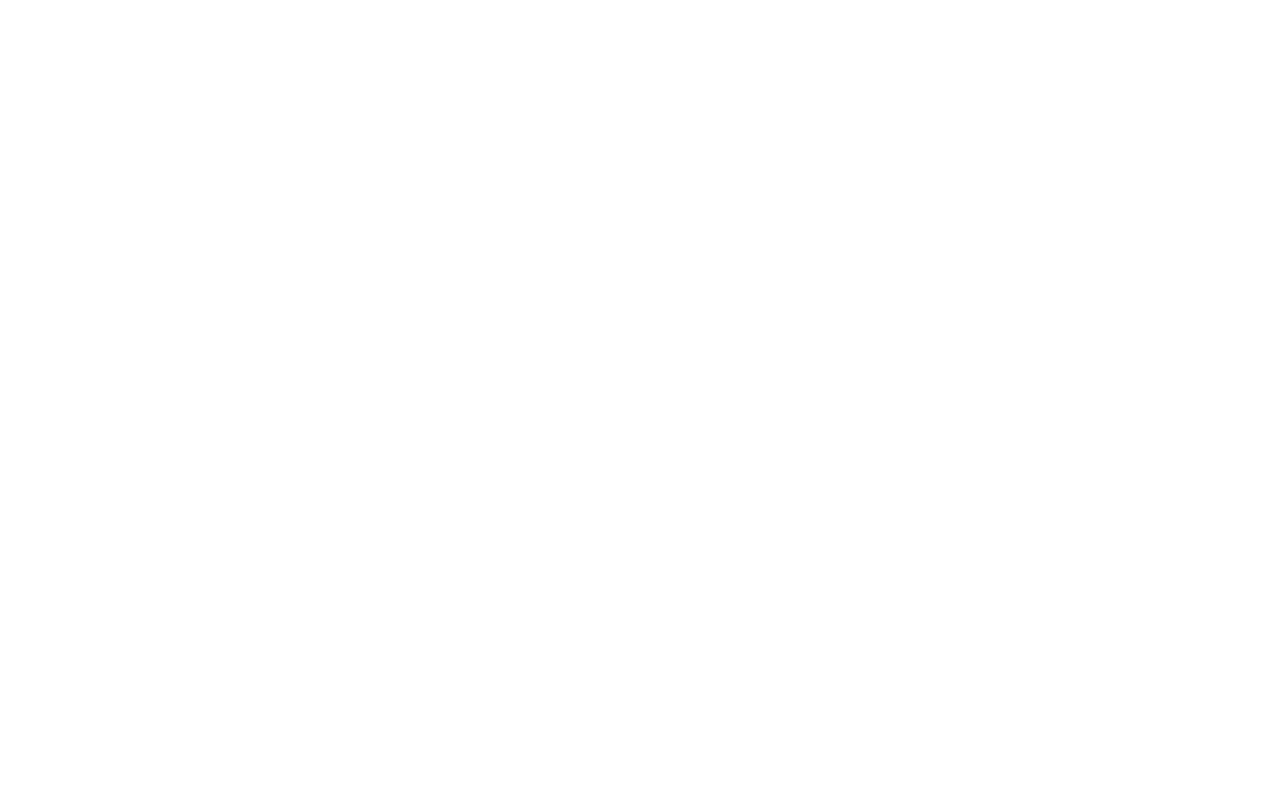
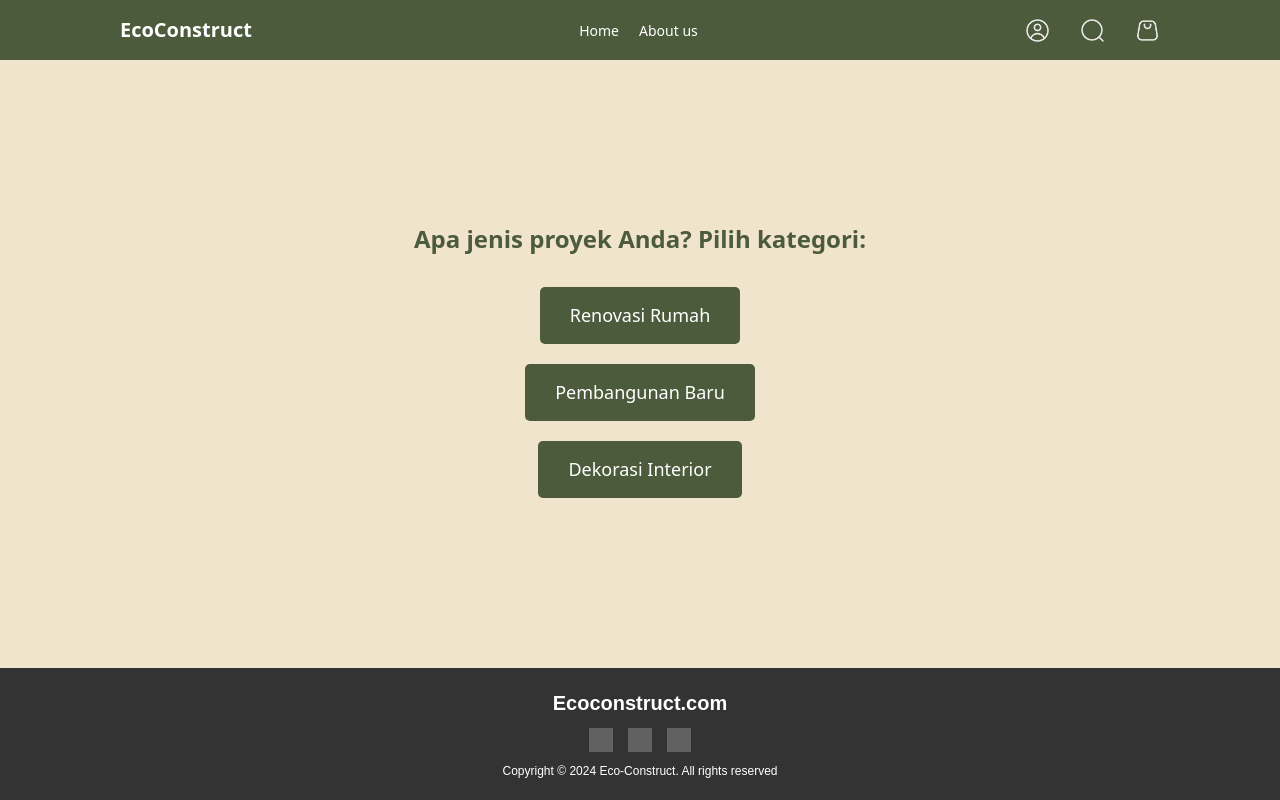
Before and after one commit to kevin-naufal/ekokont_6, a React (Vite) app in the folder EcoConstructProject/: page /customer-service in a window 1280 px wide. Before the commit this address had no page. Built offline with nearby package versions, Linux system fonts and the light colour scheme; grey boxes are pictures that could not be loaded.

Commit message:
Create Customer Page

```diff
--- a/EcoConstructProject/src/App.jsx
+++ b/EcoConstructProject/src/App.jsx
@@ -9,6 +9,7 @@
 import MyAccountOrders from './components/MyAccountOrders';
 import AboutUs from './components/AboutUs'; // Import the AboutUs component
 import CreateShop from './components/CreateShop';
+import CustomerService from './components/CustomerService'; // Import the CustomerService component
 
 function App() {
   return (
@@ -22,6 +23,7 @@
         <Route path="/account/orders" element={<MyAccountOrders />} />
         <Route path="/about-us" element={<AboutUs />} /> {/* New route for About Us */}
         <Route path="/create-shop" element={<CreateShop />} />
+        <Route path="/customer-service" element={<CustomerService />} /> {/* New route for Customer Service */}
       </Routes>
     </Router>
   );
--- /dev/null
+++ b/EcoConstructProject/src/components/CustomerService.jsx
@@ -0,0 +1,150 @@
+import React, { useState } from 'react';
+import Header2 from './Header2';
+import Footer from './Footer';
+
+function CustomerServicePage() {
+  const [step, setStep] = useState(0);
+  const [answers, setAnswers] = useState({
+    category: '',
+    material: '',
+    priceRange: '',
+  });
+
+  const styles = {
+    container: {
+      backgroundColor: '#F1E4CC',
+      minHeight: '100vh',
+      display: 'flex',
+      flexDirection: 'column',
+    },
+    content: {
+      flex: 1,
+      display: 'flex',
+      flexDirection: 'column',
+      justifyContent: 'center',
+      alignItems: 'center',
+      textAlign: 'center',
+      padding: '20px',
+    },
+    question: {
+      fontSize: '24px',
+      marginBottom: '20px',
+      color: '#4b5b3c',
+      fontWeight: 'bold',
+    },
+    button: {
+      backgroundColor: '#4b5b3c',
+      color: 'white',
+      padding: '15px 30px',
+      border: 'none',
+      fontSize: '18px',
+      cursor: 'pointer',
+      borderRadius: '5px',
+      margin: '10px',
+    },
+    backButton: {
+      backgroundColor: '#ccc',
+      color: '#333',
+      padding: '10px 20px',
+      border: 'none',
+      cursor: 'pointer',
+      borderRadius: '5px',
+      marginTop: '20px',
+    },
+  };
+
+  const questions = [
+    {
+      text: 'Apa jenis proyek Anda? Pilih kategori:',
+      options: ['Renovasi Rumah', 'Pembangunan Baru', 'Dekorasi Interior'],
+      key: 'category',
+    },
+    {
+      text: 'Material apa yang Anda butuhkan?',
+      options: ['Kayu', 'Semen', 'Kaca', 'Atap', 'Batu'],
+      key: 'material',
+    },
+    {
+      text: 'Berapa kisaran harga yang Anda inginkan?',
+      options: ['< Rp500.000', 'Rp500.000 - Rp1.000.000', '> Rp1.000.000'],
+      key: 'priceRange',
+    },
+  ];
+
+  const handleNext = (answer) => {
+    const currentQuestion = questions[step];
+    setAnswers({ ...answers, [currentQuestion.key]: answer });
+    setStep(step + 1);
+  };
+
+  const resetQuiz = () => {
+    setStep(0);
+    setAnswers({
+      category: '',
+      material: '',
+      priceRange: '',
+    });
+  };
+
+  return (
+    <div style={styles.container}>
+      <Header2 />
+      <div style={styles.content}>
+        {step < questions.length ? (
+          <>
+            <h2 style={styles.question}>{questions[step].text}</h2>
+            {questions[step].options.map((option, index) => (
+              <button
+                key={index}
+                style={styles.button}
+                onClick={() => handleNext(option)}
+              >
+                {option}
+              </button>
+            ))}
+            {step > 0 && (
+              <button
+                style={styles.backButton}
+                onClick={() => setStep(step - 1)}
+              >
+                Kembali
+              </button>
+            )}
+          </>
+        ) : (
+          <>
+            <h2 style={styles.question}>
+              Rekomendasi kami berdasarkan preferensi Anda:
+            </h2>
+            <p>
+              <strong>Kategori:</strong> {answers.category}
+            </p>
+            <p>
+              <strong>Material:</strong> {answers.material}
+            </p>
+            <p>
+              <strong>Kisaran Harga:</strong> {answers.priceRange}
+            </p>
+            <p>
+              Silakan kunjungi halaman produk kami untuk memilih bahan yang
+              sesuai atau klik tombol di bawah ini untuk diarahkan ke koleksi
+              terkait.
+            </p>
+            <button
+              style={styles.button}
+              onClick={() => (window.location.href = '/product')}
+            >
+              Lihat Produk
+            </button>
+            <button style={styles.backButton} onClick={resetQuiz}>
+              Mulai Ulang
+            </button>
+          </>
+        )}
+      </div>
+      <Footer />
+    </div>
+  );
+}
+
+export default CustomerServicePage;
```
